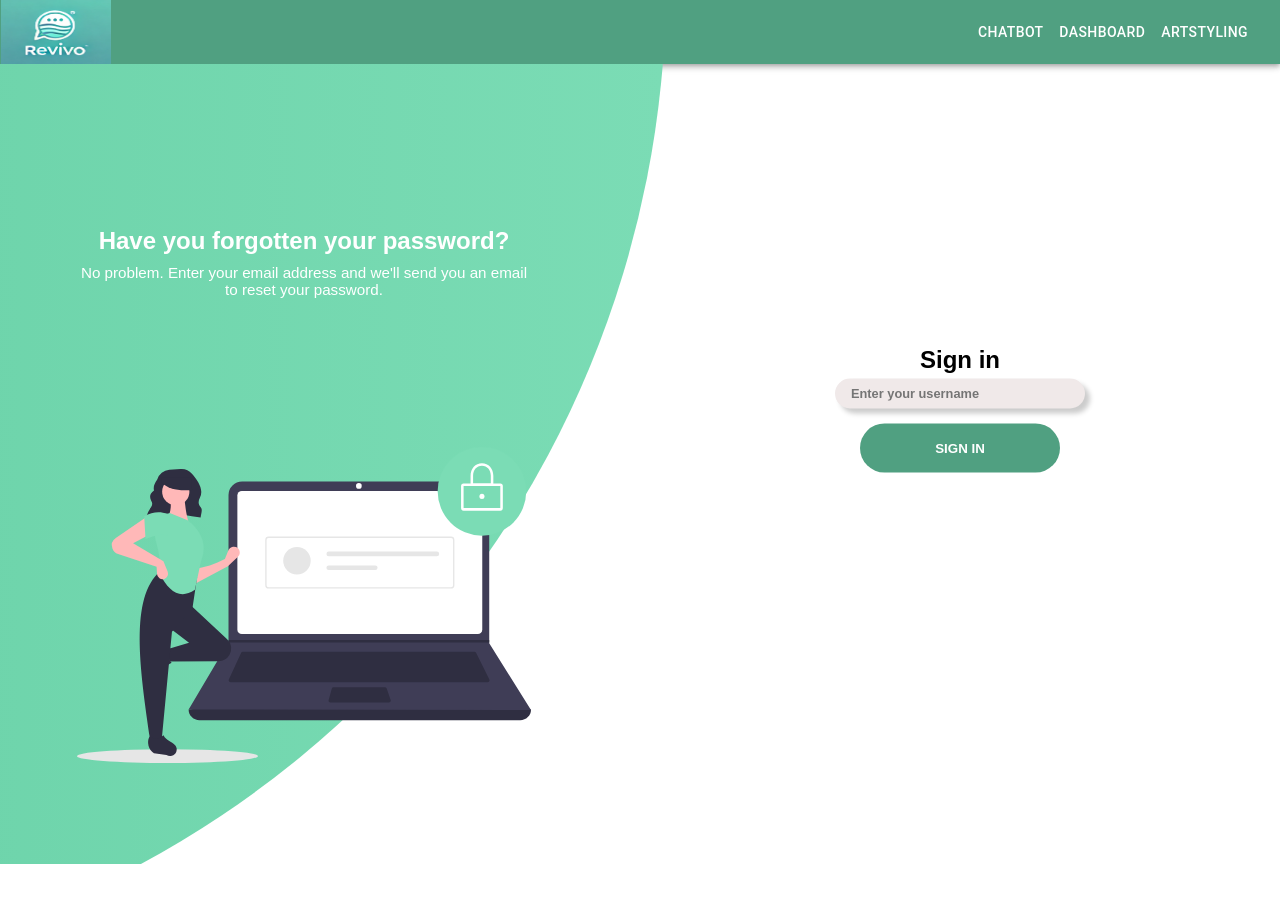
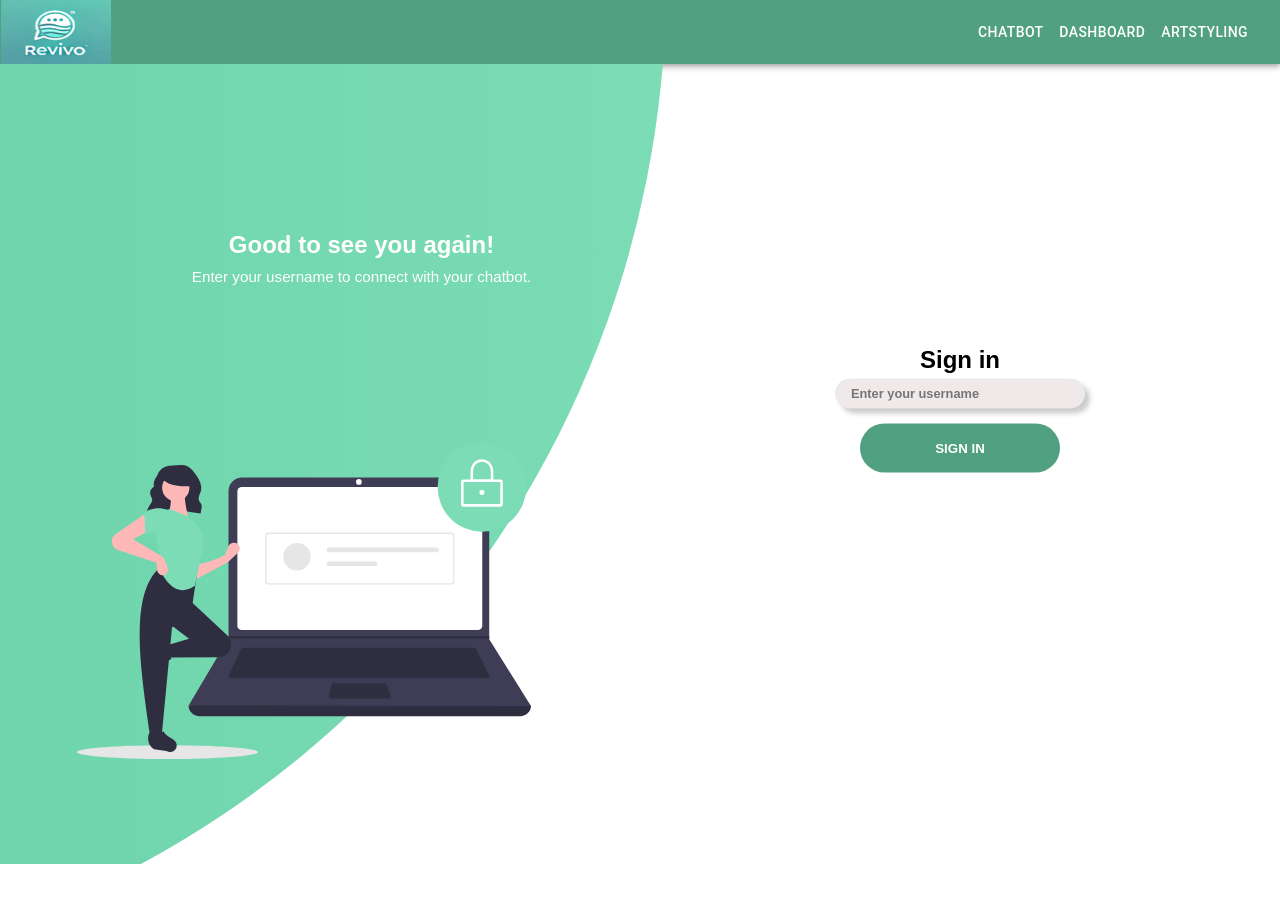
Before and after one commit to JohannCardona/Revivo, a React (Create React App) app in the folder frontend/: page / in a window 1280 px wide. Both pictures are taken after typing "Sample" into the empty fields and a click on the input "Sign up". Shown: the top 902 px of the page. Built offline with nearby package versions, Linux system fonts and the light colour scheme.

Commit message:
Update ExistingUser.jsx

```diff
--- a/frontend/src/components/login/ExistingUser.jsx
+++ b/frontend/src/components/login/ExistingUser.jsx
@@ -58,11 +58,8 @@ function ExistingUser({ newUser, onSignIn }) {
       <div className="new-panels-container">
         <div className="new-panel new-left-panel">
           <div className="new-panel-content">
-            <h3>Have you forgotten your password?</h3>
-            <p>
-              No problem. Enter your email address and we'll send you an email
-              to reset your password.
-            </p>
+            <h3>Good to see you again!</h3>
+            <p>Enter your username to connect with your chatbot.</p>
           </div>
           <img src={login} className="image" alt="sign in logo" />
         </div>
```
